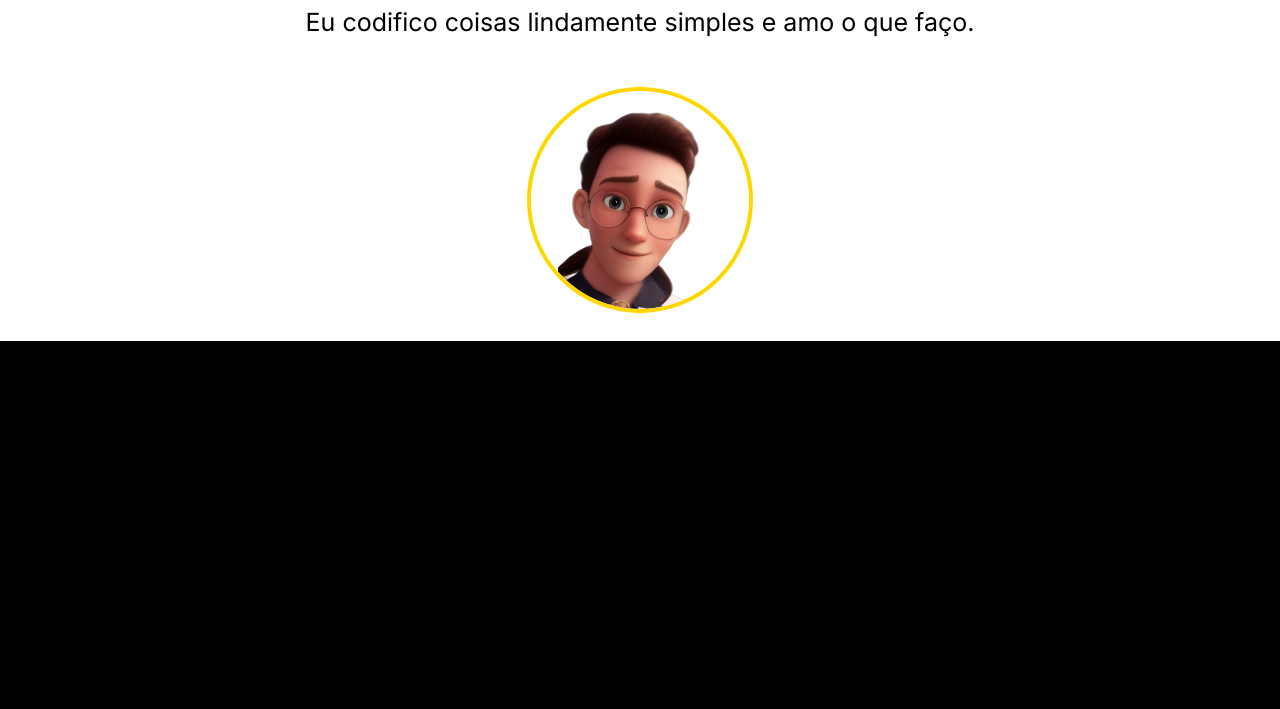
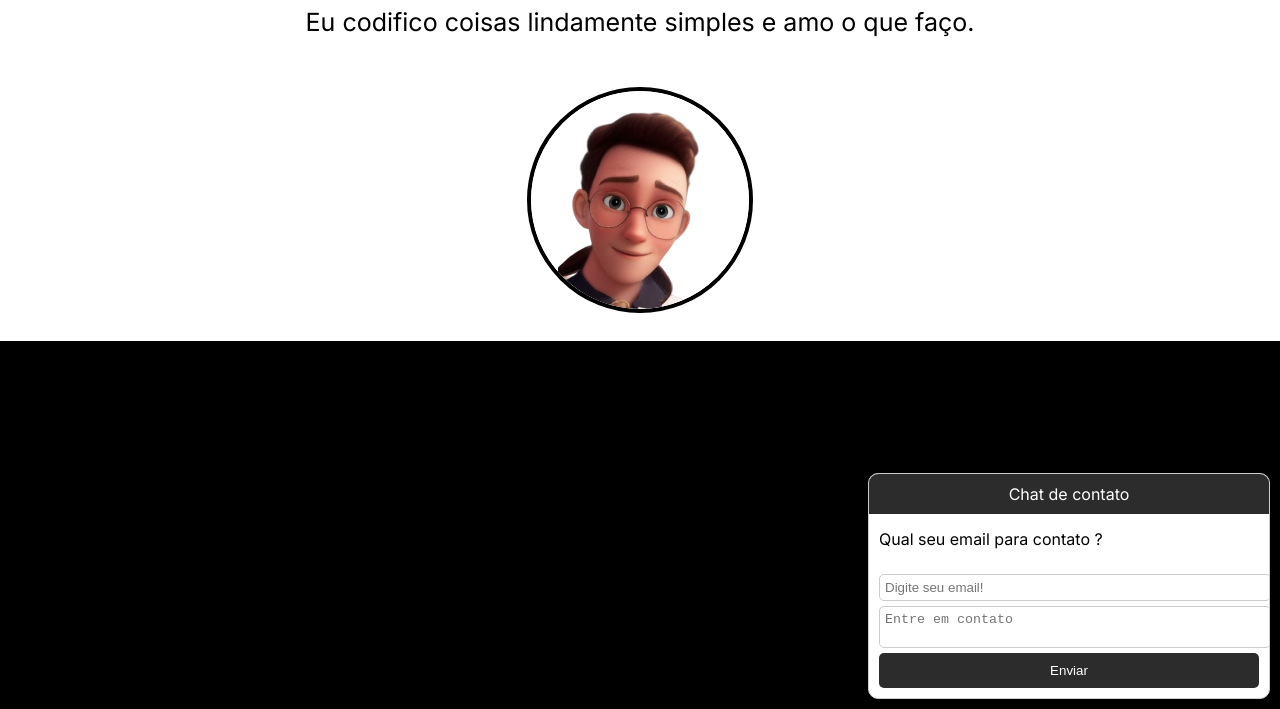
Before and after one commit to MaxRolim/maxdeveloper, a plain HTML site: page index.html in a window 1280 px wide. Shown: the part 91-800 px from the top of the page. Drawn offline with Linux system fonts and the light colour scheme.

Commit message:
pagina_v4..0

```diff
--- a/index.css
+++ b/index.css
@@ -53,7 +53,7 @@ body {
     margin-top: 40px;
     width: 25%;
     height: auto;
-    border: 4px solid #FFD700;
+    border: 4px solid black;
     border-radius: 50%;
     gap: 10px;
 }
@@ -69,3 +69,72 @@ body {
         flex-direction: row;
     }
 }
+/*estilo do conteiner do chat*/
+#chat {
+    width: 100%;
+    max-width: 400px; /*Largura maxima*/
+    position: fixed; /*Fixa o chat no canto da tela*/
+    bottom: 10px; /* Distancia da parte inferior*/
+    right: 10px;/*Distancia da lateral esquerda */
+    border: 1px solid #ccc; /* Borda cinza*/
+    border-radius: 10px; /*Borda arredondadas*/
+    background-color: #ffffff; /* Cor de fundo */
+    box-shadow: 0px 4px 8px rgba(0, 0, 0, 0.1); /* Sombra ao redor */
+    overflow: hidden; /* Impede que o conteudo saia dos limites*/
+}
+
+/* Cabeçalho do chat */
+
+#chat-header {
+    background-color: #2C2C2C; /* fundo azul*/
+    color: #ffffff; /* Texto cor */
+    padding: 10px; /* Espaçamento interno */
+    text-align: center; /* Centraliza o texto */
+    font-family: 'Inter', sans-serif;
+}
+
+/* corpo do chat */
+
+#chat-body {
+    padding: 10px; /* Epaçamento interno */
+    max-height: 300px; /* Altura maxima se necessario */
+    overflow-y: auto; /* Ativa a rolagem vertical */
+}
+
+/* Estilo do paragrafo do chat */
+
+#chat-body p{
+    margin: 5px 0; /* Margem entre mensagens */
+    font-family: 'Inter', sans-serif;
+    color: #000000;
+}
+
+/* Rodape do site */
+
+#chat-footer {
+    padding: 10px; /* Espaçamento interno */
+    display: flex; /* Alinha os elementos do rodape */
+    flex-direction: column; /* Organiza os elementos verticalmente*/
+    gap: 5px; /* Espaçamento entre os elementos */
+}
+
+/* Estilos dos campos de entrada */
+
+#chat-footer input, #chat-footer textarea {
+    width: 100%; /* Ocupa toda largura */
+    border: 1px solid #ccc; /* Borda cinza */
+    border-radius: 5px; /* borda arredondada */
+    padding: 5px; /* espaçamento interno */
+    resize: none; /* Impede o redimensionamento */
+}
+
+/* Estilo do botão */
+
+#chat-footer button {
+    background-color: #2C2C2C; /* Fundo azul */
+    color: #ffffff; /* Texto branco */
+    padding: 10px; /* Espaçamento interno */
+    border: none; /* Sem bordas */
+    border-radius: 5px; /* Bordas arredondadas */
+    cursor: pointer;   /* Mudar o cursor ao passar o mouse */
+}
--- a/index.html
+++ b/index.html
@@ -10,6 +10,30 @@
     <link rel="stylesheet" type="text/css" href="index.css">
 </head>
 <body>
+    <script src="script.js"></script>
+
+    <!-- Conteiner do chat -->
+
+    <div id="chat">
+
+        <!-- Cabeçalho do chat -->
+
+        <div id="chat-header">Chat de contato</div>
+
+        <!-- Corpo onde aparecem as mensagens do chat-->
+         <div id="chat-body">
+            <p>Qual seu email para contato ?</p> <!-- mensagem inicial -->
+         </div>
+
+        <!-- Rodape do site com mensagem de texto e botão-->
+
+         <div id="chat-footer">
+            <input id="email" type="email" placeholder="Digite seu email!" required></input> <!-- campo para email-->
+            <textarea id="message" placeholder="Entre em contato" required></textarea>  <!-- Campo para mensagem -->
+            <button onclick="sendMessage()">Enviar</button> <!-- Botão que chama a função sendMessage -->
+        </div>
+    </div>
+
     <div class="rodape1">
         <div class="textoinicio">
             <h1>Max <span class="luxo">Full stack</span> developer</h1>
@@ -17,5 +41,6 @@
             <img src="img.png"  alt="perfil">
         </div>
     </div>
+
 </body>
 </html>
--- /dev/null
+++ b/script.js
@@ -0,0 +1,30 @@
+async function sendMessage() {
+    // Obtem o a mensagem digitada pelo usuario no campo de texto
+    const message = document.getElementById('message').value.trim();  // Email do cliente
+    const email = document.getElementById('email').value.trim();    //Mensagem do cliente
+
+    if (!email || !message) { //Alerta se houver campos vazios
+            alert('Por favor preencha todos os campos');
+            return;
+    }
+    // tenta enviar mensagem para o backend
+    try {
+        const response = await fetch('http://localhost:3000/send-email', {
+        method: 'POST', //Metodo http usado para enviar os dados
+        headers: {
+            'Content-Type': 'application/json', //formato dos dados enviados
+            },
+            body:JSON.stringify({email, message}), // Converte os valores para JSON
+
+        });
+        //Verifica se o envio foi bem sucedido
+        if (response.ok) {
+            alert('Mensagem enviada para o email!'); //Alerta de sucesso
+        } else{
+            alert('Erro ao enviar mensagem ;( '); // Alerta falha ao enviar mensagem
+        }
+    } catch (error) {
+        alert('Erro ao conectar com servidor') // Alerta se o backend não responde
+    }
+
+}
```
